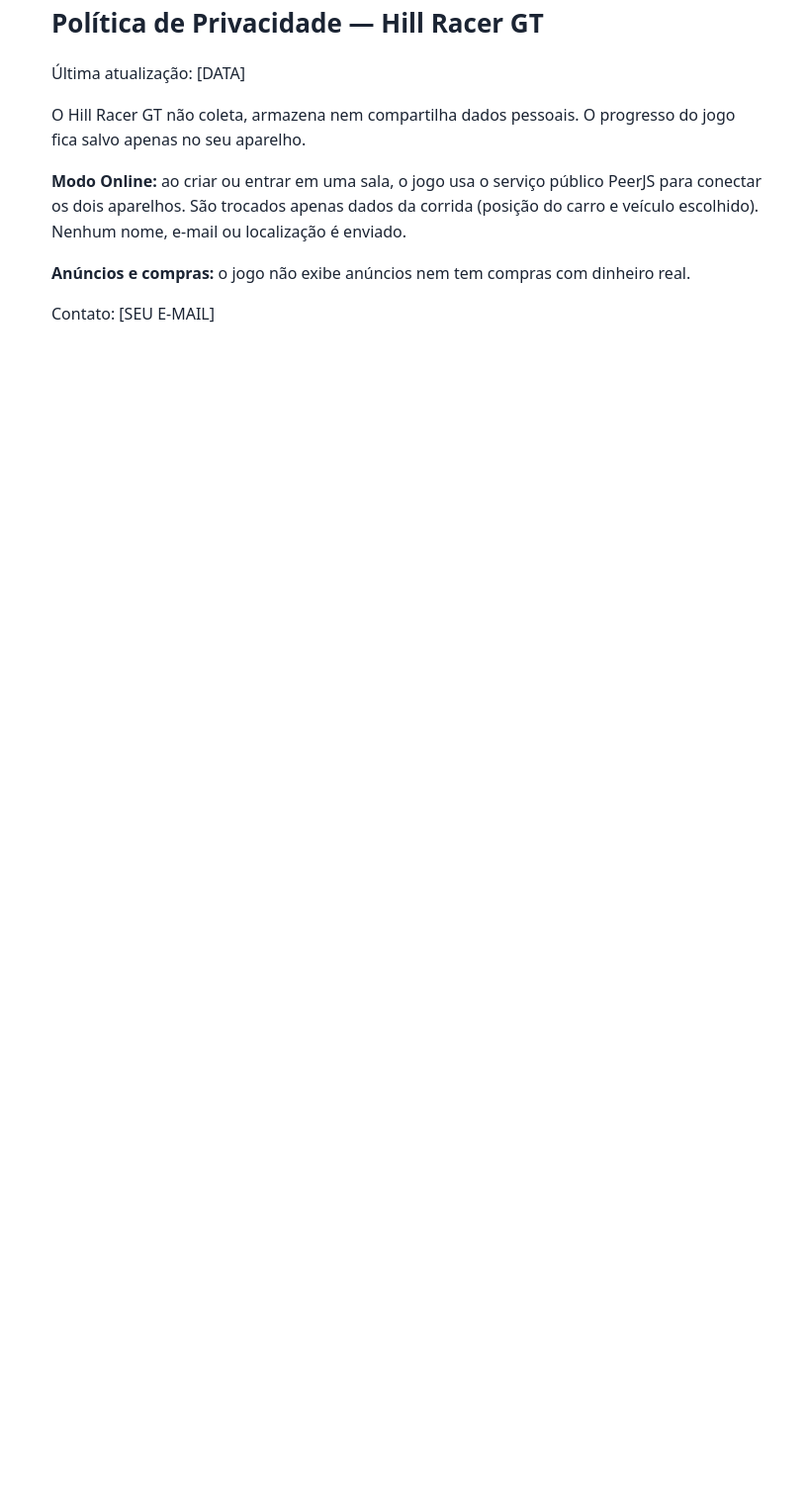
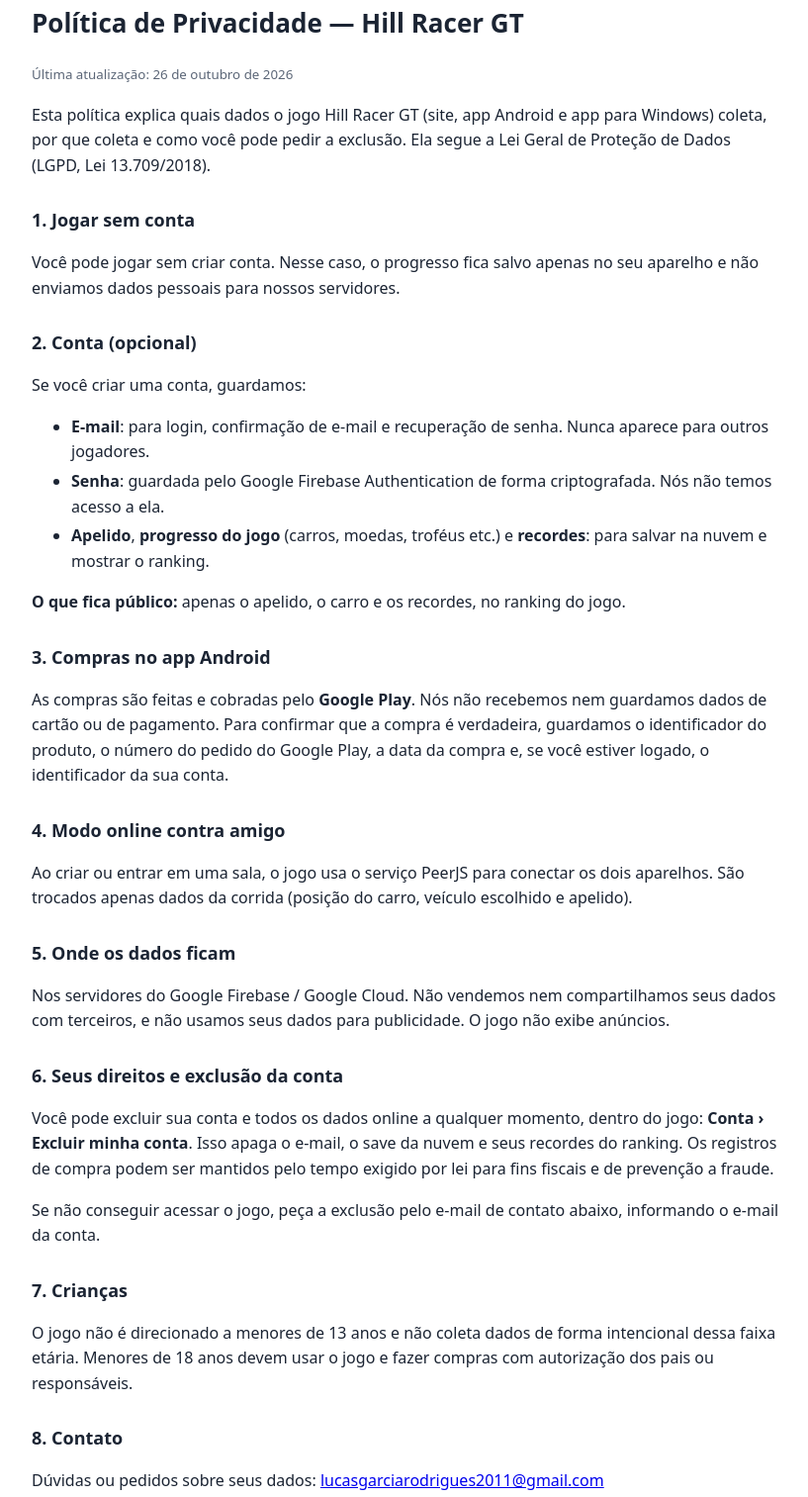
Before and after one commit to lucasgarciarodrigues2011-lgtm/hill-racer-gt, a plain HTML site: page privacidade.html in a window 1280 px wide. Shown: the part 37-1550 px from the top of the page at 99% size, without its empty margins (228-1045 px from the left). Before the commit the page ends 800 px from the top, so only its background shows below. Drawn offline with Linux system fonts and the light colour scheme; animation ran at ten frames a second.

Commit message:
Pagamento validado, instalar no PC e nova politica de privacidade

```diff
--- a/privacidade.html
+++ b/privacidade.html
@@ -1,7 +1,37 @@
 <!doctype html><html lang="pt-BR"><head><meta charset="utf-8"><meta name="viewport" content="width=device-width,initial-scale=1"><title>Hill Racer GT — Política de Privacidade</title>
-<style>body{font-family:system-ui,sans-serif;max-width:720px;margin:40px auto;padding:0 16px;line-height:1.6;color:#1b2433}h1{font-size:26px}</style></head><body>
-<h1>Política de Privacidade — Hill Racer GT</h1><p>Última atualização: [DATA]</p>
-<p>O Hill Racer GT não coleta, armazena nem compartilha dados pessoais. O progresso do jogo fica salvo apenas no seu aparelho.</p>
-<p><b>Modo Online:</b> ao criar ou entrar em uma sala, o jogo usa o serviço público PeerJS para conectar os dois aparelhos. São trocados apenas dados da corrida (posição do carro e veículo escolhido). Nenhum nome, e-mail ou localização é enviado.</p>
-<p><b>Anúncios e compras:</b> o jogo não exibe anúncios nem tem compras com dinheiro real.</p>
-<p>Contato: [SEU E-MAIL]</p></body></html>
+<style>body{font-family:system-ui,sans-serif;max-width:760px;margin:40px auto;padding:0 16px;line-height:1.6;color:#1b2433;background:#fff}h1{font-size:26px}h2{font-size:18px;margin-top:28px}li{margin:4px 0}small{color:#5b6677}</style></head><body>
+<h1>Política de Privacidade — Hill Racer GT</h1>
+<p><small>Última atualização: 26 de outubro de 2026</small></p>
+<p>Esta política explica quais dados o jogo Hill Racer GT (site, app Android e app para Windows) coleta, por que coleta e como você pode pedir a exclusão. Ela segue a Lei Geral de Proteção de Dados (LGPD, Lei 13.709/2018).</p>
+
+<h2>1. Jogar sem conta</h2>
+<p>Você pode jogar sem criar conta. Nesse caso, o progresso fica salvo apenas no seu aparelho e não enviamos dados pessoais para nossos servidores.</p>
+
+<h2>2. Conta (opcional)</h2>
+<p>Se você criar uma conta, guardamos:</p>
+<ul>
+<li><b>E-mail</b>: para login, confirmação de e-mail e recuperação de senha. Nunca aparece para outros jogadores.</li>
+<li><b>Senha</b>: guardada pelo Google Firebase Authentication de forma criptografada. Nós não temos acesso a ela.</li>
+<li><b>Apelido</b>, <b>progresso do jogo</b> (carros, moedas, troféus etc.) e <b>recordes</b>: para salvar na nuvem e mostrar o ranking.</li>
+</ul>
+<p><b>O que fica público:</b> apenas o apelido, o carro e os recordes, no ranking do jogo.</p>
+
+<h2>3. Compras no app Android</h2>
+<p>As compras são feitas e cobradas pelo <b>Google Play</b>. Nós não recebemos nem guardamos dados de cartão ou de pagamento. Para confirmar que a compra é verdadeira, guardamos o identificador do produto, o número do pedido do Google Play, a data da compra e, se você estiver logado, o identificador da sua conta.</p>
+
+<h2>4. Modo online contra amigo</h2>
+<p>Ao criar ou entrar em uma sala, o jogo usa o serviço PeerJS para conectar os dois aparelhos. São trocados apenas dados da corrida (posição do carro, veículo escolhido e apelido).</p>
+
+<h2>5. Onde os dados ficam</h2>
+<p>Nos servidores do Google Firebase / Google Cloud. Não vendemos nem compartilhamos seus dados com terceiros, e não usamos seus dados para publicidade. O jogo não exibe anúncios.</p>
+
+<h2>6. Seus direitos e exclusão da conta</h2>
+<p>Você pode excluir sua conta e todos os dados online a qualquer momento, dentro do jogo: <b>Conta › Excluir minha conta</b>. Isso apaga o e-mail, o save da nuvem e seus recordes do ranking. Os registros de compra podem ser mantidos pelo tempo exigido por lei para fins fiscais e de prevenção a fraude.</p>
+<p>Se não conseguir acessar o jogo, peça a exclusão pelo e-mail de contato abaixo, informando o e-mail da conta.</p>
+
+<h2>7. Crianças</h2>
+<p>O jogo não é direcionado a menores de 13 anos e não coleta dados de forma intencional dessa faixa etária. Menores de 18 anos devem usar o jogo e fazer compras com autorização dos pais ou responsáveis.</p>
+
+<h2>8. Contato</h2>
+<p>Dúvidas ou pedidos sobre seus dados: <a href="mailto:lucasgarciarodrigues2011@gmail.com">lucasgarciarodrigues2011@gmail.com</a></p>
+</body></html>
```
Also changed, not shown: index.html (+32 -4 lines), 1 other file.
